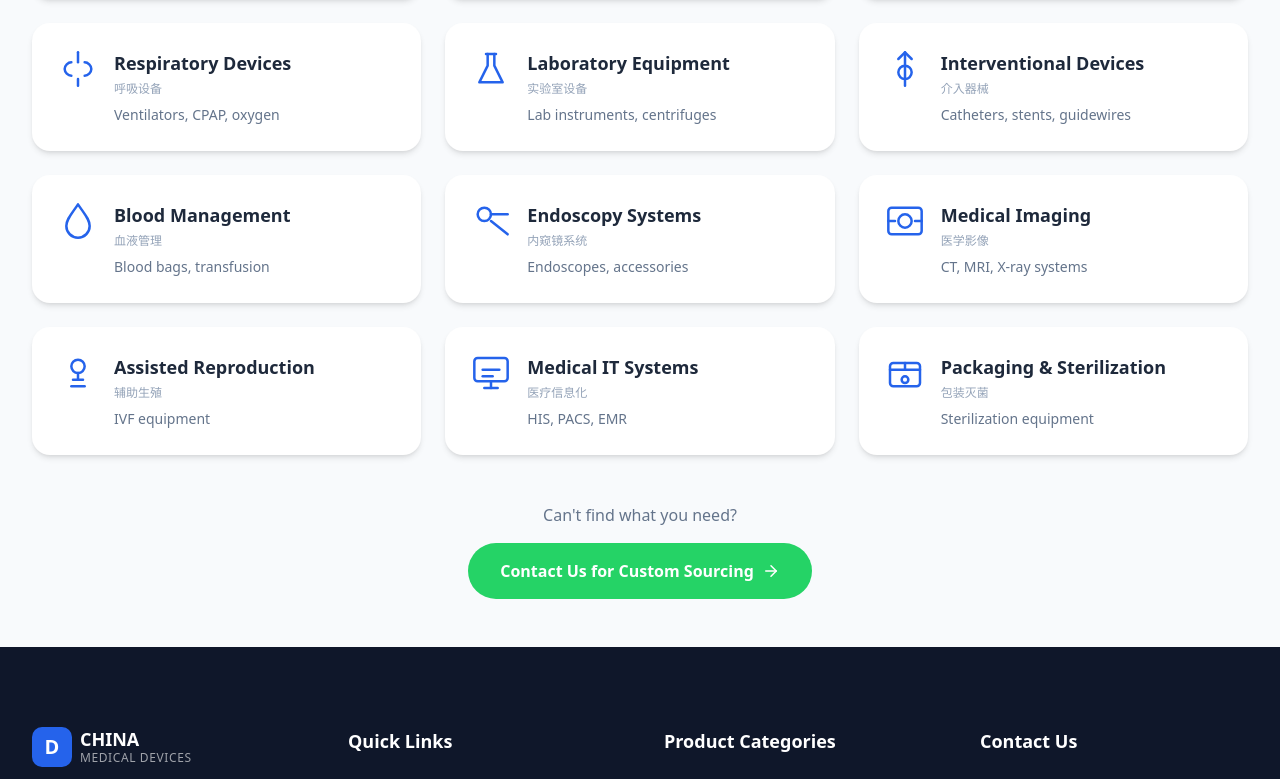
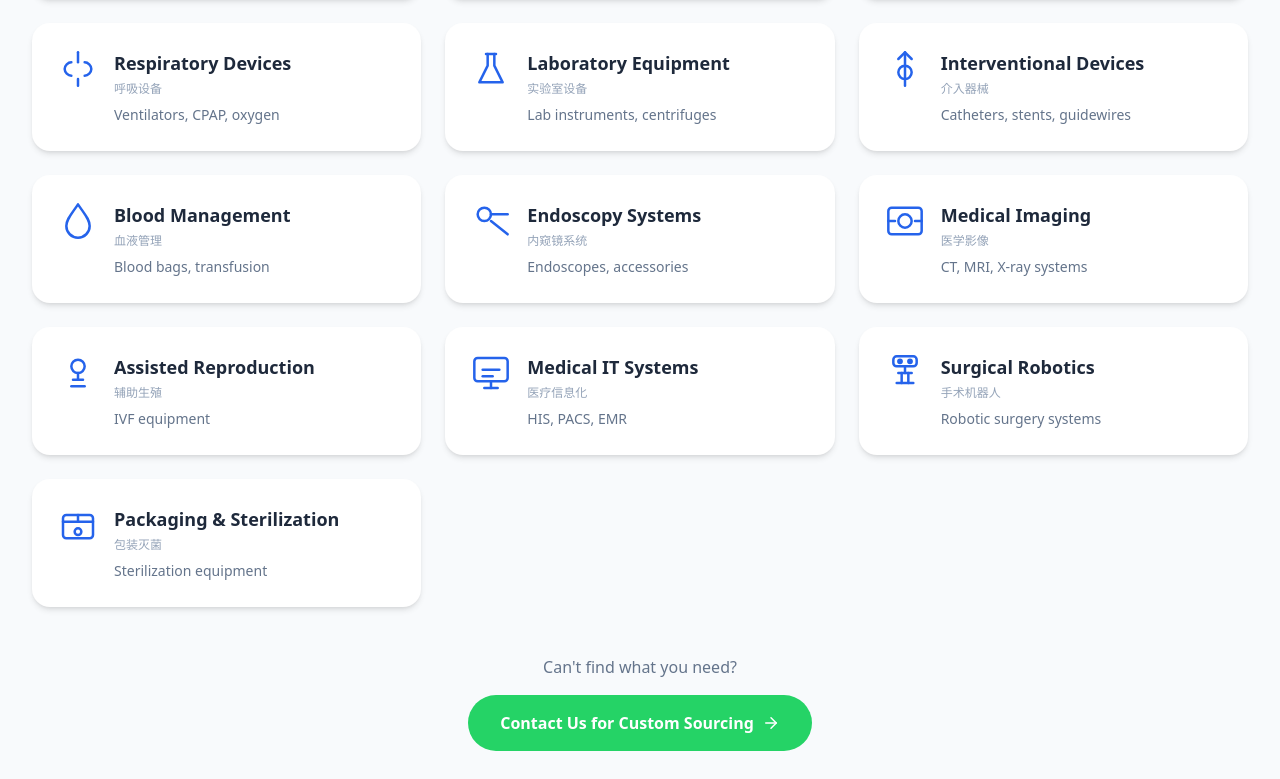
Before and after one commit to lfp56686877-boop/aliang, a Next.js app: page /products in a window 1280 px wide. Shown: the part 860-1639 px from the top of the page. Built offline with nearby package versions, Linux system fonts and the light colour scheme.

Commit message:
feat: 新增手术机器人产品分类（19大品类）

```diff
--- a/src/app/products/page.tsx
+++ b/src/app/products/page.tsx
@@ -4,7 +4,7 @@ import { useState, ReactNode } from 'react';
 import { Navbar } from '@/components/Navbar';
 import { Footer } from '@/components/Footer';
 import { WhatsAppButton } from '@/components/WhatsAppButton';
-import { SearchIcon, ArrowRightIcon, ConsumablesIcon, ScalpelIcon, OrthopedicIcon, DiagnosticIcon, MonitoringIcon, IVDIcon, DentalIcon, OphthalmicIcon, RehabilitationIcon, RespiratoryIcon, LaboratoryIcon, InterventionalIcon, BloodIcon, EndoscopyIcon, ImagingIcon, ReproductionIcon, MedicalITIcon, SterilizationIcon } from '@/components/icons';
+import { SearchIcon, ArrowRightIcon, ConsumablesIcon, ScalpelIcon, OrthopedicIcon, DiagnosticIcon, MonitoringIcon, IVDIcon, DentalIcon, OphthalmicIcon, RehabilitationIcon, RespiratoryIcon, LaboratoryIcon, InterventionalIcon, BloodIcon, EndoscopyIcon, ImagingIcon, ReproductionIcon, MedicalITIcon, SterilizationIcon, SurgicalRobotIcon } from '@/components/icons';
 
 interface ProductCategory {
   id: string;
@@ -608,6 +608,33 @@ const productCategories: ProductCategory[] = [
     ],
   },
   {
+    id: 'robotics',
+    name: 'Surgical Robotics',
+    nameCn: '手术机器人',
+    description: 'Robotic surgery systems',
+    icon: <SurgicalRobotIcon className="w-10 h-10 text-[#2563EB]" />,
+    subcategories: [
+      'Robotic Surgery Systems',
+      'Surgical Robot Arms',
+      'Master-Slave Controllers',
+      '3D Visualization Systems',
+      'Surgical Instrument Manipulators',
+      'Haptic Feedback Devices',
+      'Robotic End effectors',
+      'Surgical Planning Software',
+      'Navigation & Tracking Systems',
+      'Robotic-Assisted Laparoscopy',
+      'Robotic-Assisted Orthopedics',
+      'Robotic-Assisted Neurosurgery',
+      'Robotic-Assisted Cardiac Surgery',
+      'Robotic-Assisted Radiation Therapy',
+      'Training Simulators',
+      'Robot Calibration Tools',
+      'Sterile Drape Systems',
+      'Robotic Accessories',
+    ],
+  },
+  {
     id: 'packaging',
     name: 'Packaging & Sterilization',
     nameCn: '包装灭菌',
@@ -659,7 +686,7 @@ export default function ProductsPage() {
               What We Source
             </h1>
             <p className="text-lg text-white/80 max-w-2xl mx-auto">
-              18 Categories, 5000+ Products — We help you find the right medical devices from China.
+              19 Categories, 5000+ Products — We help you find the right medical devices from China.
             </p>
           </div>
         </div>
--- a/src/components/ProductsSection.tsx
+++ b/src/components/ProductsSection.tsx
@@ -1,7 +1,7 @@
 'use client';
 
 import { useEffect, useRef, useState, ReactNode } from 'react';
-import { ArrowRightIcon, ScalpelIcon, ConsumablesIcon, OrthopedicIcon, DiagnosticIcon, MonitoringIcon, IVDIcon, DentalIcon, OphthalmicIcon, RehabilitationIcon, RespiratoryIcon, LaboratoryIcon, InterventionalIcon, BloodIcon, EndoscopyIcon, ImagingIcon, ReproductionIcon, MedicalITIcon, SterilizationIcon } from './icons';
+import { ArrowRightIcon, ScalpelIcon, ConsumablesIcon, OrthopedicIcon, DiagnosticIcon, MonitoringIcon, IVDIcon, DentalIcon, OphthalmicIcon, RehabilitationIcon, RespiratoryIcon, LaboratoryIcon, InterventionalIcon, BloodIcon, EndoscopyIcon, ImagingIcon, ReproductionIcon, MedicalITIcon, SterilizationIcon, SurgicalRobotIcon } from './icons';
 import { useLanguage } from '@/contexts/LanguageContext';
 
 interface ProductCategory {
@@ -158,6 +158,14 @@ const productCategories: ProductCategory[] = [
     descriptionCn: '灭菌设备',
     icon: <SterilizationIcon className="w-10 h-10 text-[#2563EB]" />,
   },
+  {
+    id: 'robotics',
+    name: 'Surgical Robotics',
+    nameCn: '手术机器人',
+    description: 'Robotic surgery systems',
+    descriptionCn: '机器人手术系统',
+    icon: <SurgicalRobotIcon className="w-10 h-10 text-[#2563EB]" />,
+  },
 ];
 
 function CategoryCard({ category, isVisible, index }: { category: ProductCategory; isVisible: boolean; index: number }) {
@@ -218,7 +226,7 @@ export function ProductsSection() {
             {t('What We Source', '采购品类')}
           </span>
           <h2 className="text-3xl md:text-4xl lg:text-5xl font-bold text-[#1E293B] mb-4">
-            {t('18 Categories, 5000+ Products', '18大品类，5000+产品')}
+            {t('19 Categories, 5000+ Products', '19大品类，5000+产品')}
           </h2>
           <p className="text-lg text-[#64748B] max-w-2xl mx-auto">
             {t('We help you find the right medical devices from China\'s vast manufacturing landscape.', '我们帮助您从中国庞大的制造领域中找到合适的医疗器械。')}
--- a/src/components/icons.tsx
+++ b/src/components/icons.tsx
@@ -552,3 +552,18 @@ export function SterilizationIcon({ className = iconProps.className }: IconProps
     </svg>
   );
 }
+
+export function SurgicalRobotIcon({ className = iconProps.className }: IconProps) {
+  return (
+    <svg className={className} width={24} height={24} viewBox="0 0 24 24" fill="none" stroke="currentColor" strokeWidth={1.5} strokeLinecap="round" strokeLinejoin="round">
+      <rect x="5" y="2" width="14" height="6" rx="2" />
+      <circle cx="9" cy="5" r="1" fill="currentColor" />
+      <circle cx="15" cy="5" r="1" fill="currentColor" />
+      <path d="M12 8v4" />
+      <path d="M8 12h8" />
+      <path d="M10 12v6" />
+      <path d="M14 12v6" />
+      <path d="M7 18h10" />
+    </svg>
+  );
+}
```
